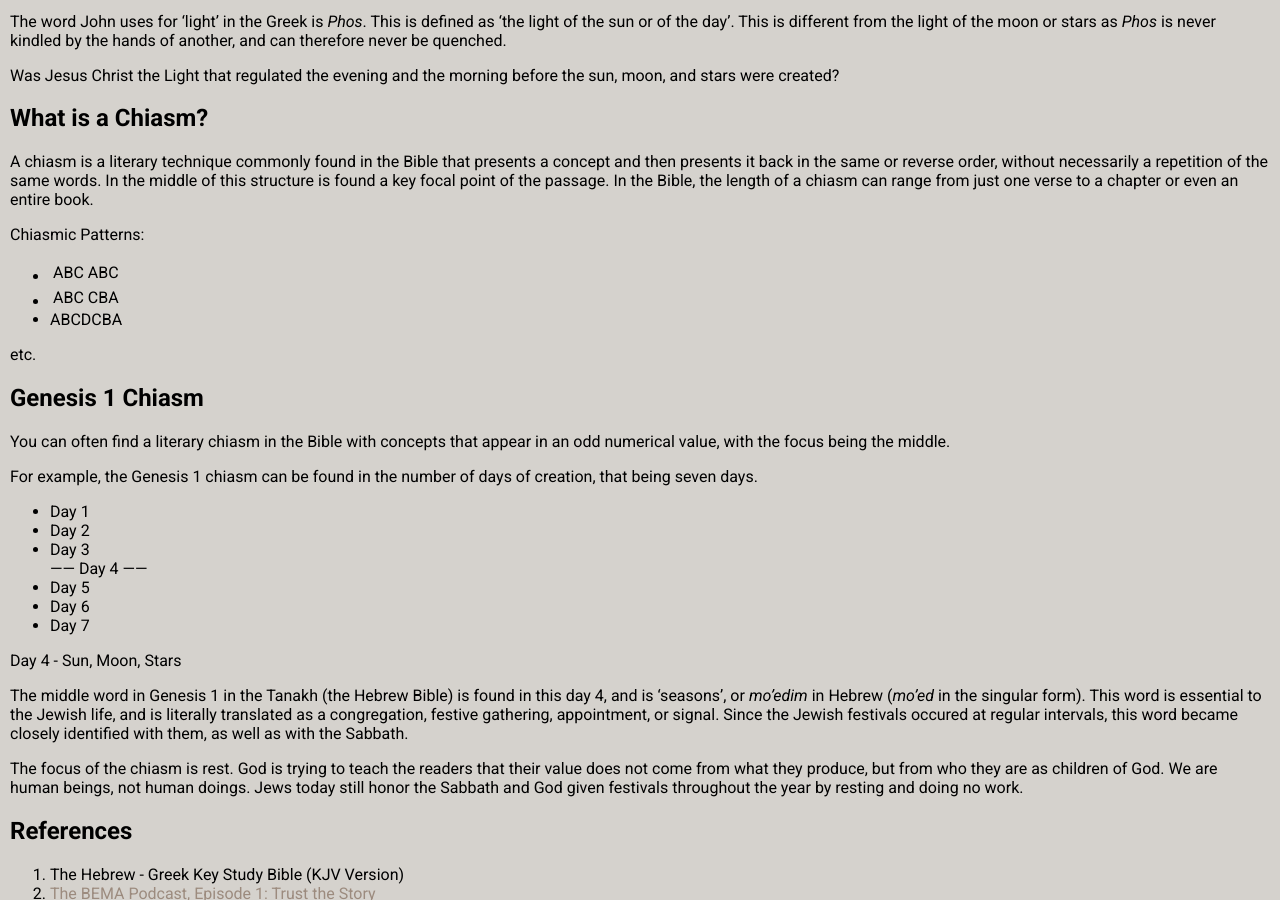
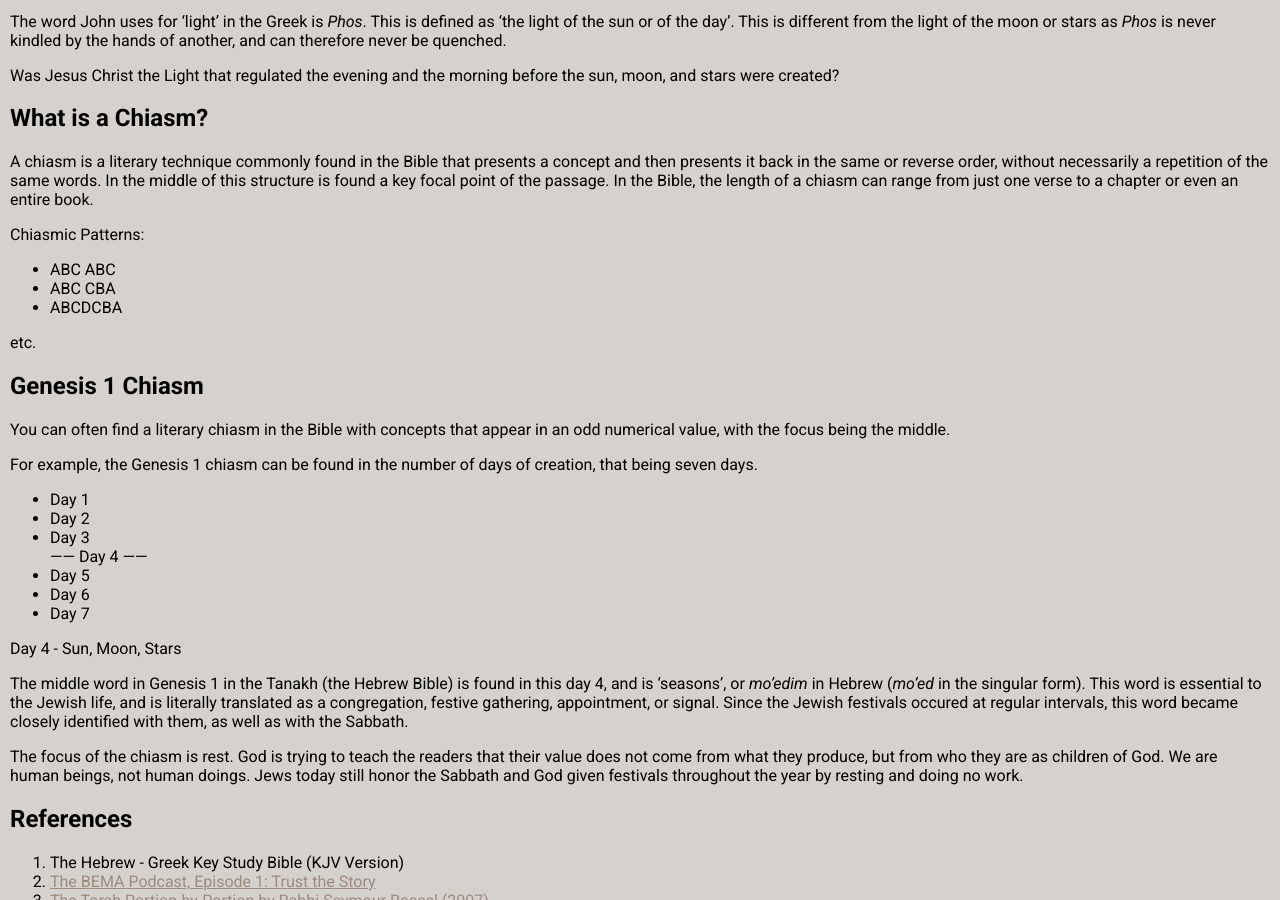
Before and after one commit to Francis-McKee/francis-mckee.github.io, a Jekyll site: the page built from _posts/2025-11-10-creation-genesis-1.md, in a window 1280 px wide and 900 px high, scrolled down 1487 px. Built offline with Jekyll 4.4.1, drawn with Linux system fonts in a browser that asks for light colours; nearby versions of some CDN libraries; comment, search, counter and statistics services are not loaded.

```diff
--- a/_posts/2025-11-10-creation-genesis-1.md
+++ b/_posts/2025-11-10-creation-genesis-1.md
@@ -70,8 +70,8 @@ Was Jesus Christ the Light that regulated the evening and the morning before the
 A chiasm is a literary technique commonly found in the Bible that presents a concept and then presents it back in the same or reverse order, without necessarily a repetition of the same words. In the middle of this structure is found a key focal point of the passage. In the Bible, the length of a chiasm can range from just one verse to a chapter or even an entire book.
 
 Chiasmic Patterns:
-- ABC | ABC
-- ABC | CBA
+- ABC ABC
+- ABC CBA
 - ABCDCBA
 
 etc.
```
